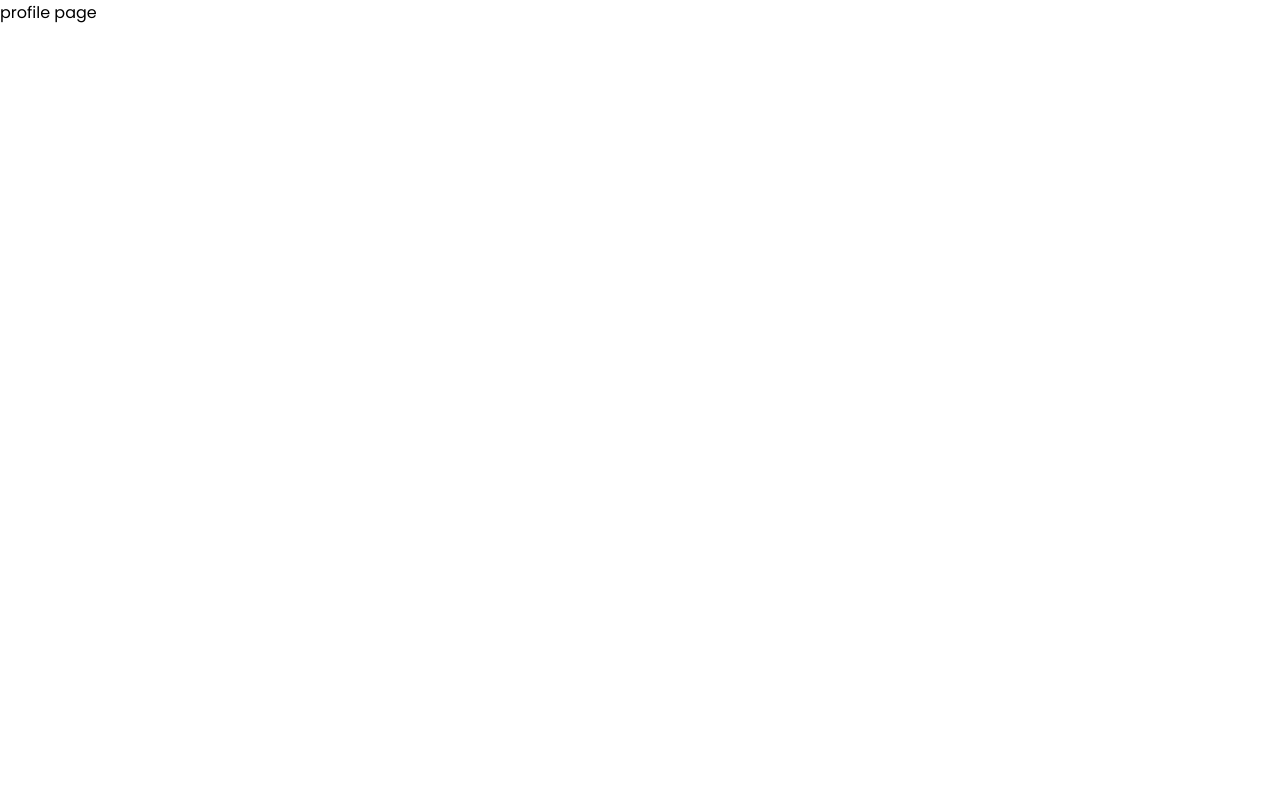
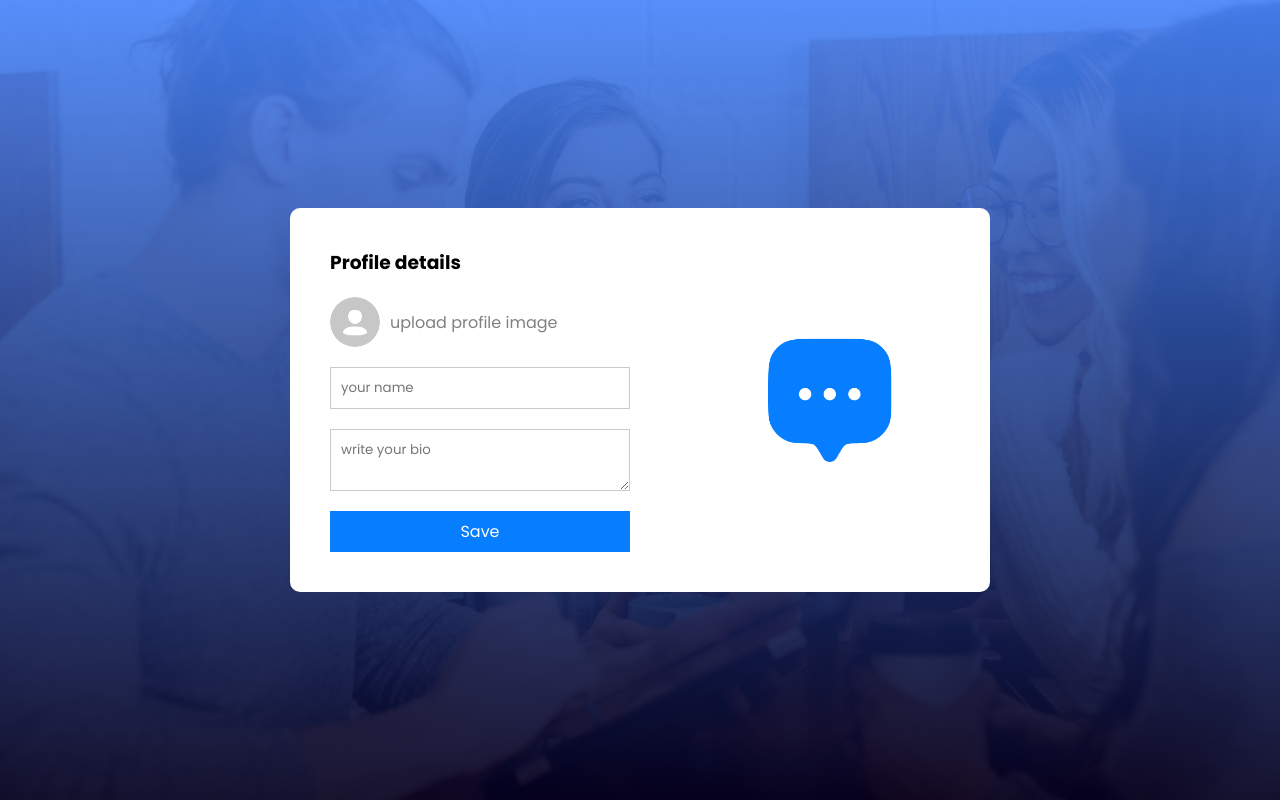
Before and after one commit to emircanbakar/Chat-App, a React (Vite) app: page /profile in a window 1280 px wide. Built offline with nearby package versions, Linux system fonts and the light colour scheme.

Commit message:
firebase kurulumu login işlemleri

```diff
--- a/package.json
+++ b/package.json
@@ -14,6 +14,7 @@
     "react": "^18.3.1",
     "react-dom": "^18.3.1",
     "react-router-dom": "^6.26.2",
+    "react-toastify": "^10.0.5",
     "toastify-react": "^4.3.1"
   },
   "devDependencies": {
--- a/src/App.jsx
+++ b/src/App.jsx
@@ -2,16 +2,19 @@
 import Login from "./pages/Login/Login";
 import Chat from "./pages/Chat/Chat";
 import ProfileUpdate from "./pages/ProfileUpdate/ProfileUpdate";
+import { ToastContainer } from "react-toastify";
+import "react-toastify/dist/ReactToastify.css";
 
 const App = () => {
   return (
-    <div>
+    <>
+      <ToastContainer />
       <Routes>
         <Route path="/" element={<Login />} />
         <Route path="/chat" element={<Chat />} />
-        <Route path="/profile" element={<ProfileUpdate/>} />
+        <Route path="/profile" element={<ProfileUpdate />} />
       </Routes>
-    </div>
+    </>
   );
 };
 
--- /dev/null
+++ b/src/config/firebase.js
@@ -0,0 +1,75 @@
+// Import the functions you need from the SDKs you need
+import { initializeApp } from "firebase/app";
+import {
+  createUserWithEmailAndPassword,
+  getAuth,
+  signInWithEmailAndPassword,
+  signOut,
+} from "firebase/auth";
+import { getFirestore, setDoc, doc } from "firebase/firestore";
+import { toast } from "react-toastify";
+// TODO: Add SDKs for Firebase products that you want to use
+// https://firebase.google.com/docs/web/setup#available-libraries
+
+// Your web app's Firebase configuration
+const firebaseConfig = {
+  apiKey: "AIzaSyDeNWAdoTUX7ujAd6Sizitx9EM_Jprt38I",
+  authDomain: "chat-app-154e0.firebaseapp.com",
+  projectId: "chat-app-154e0",
+  storageBucket: "chat-app-154e0.appspot.com",
+  messagingSenderId: "218146707995",
+  appId: "1:218146707995:web:0f78b689a1874f856936be",
+};
+
+// Initialize Firebase
+const app = initializeApp(firebaseConfig);
+const auth = getAuth(app);
+const db = getFirestore(app);
+const signup = async (username, email, password) => {
+  try {
+    const res = await createUserWithEmailAndPassword(auth, email, password);
+    const user = res.user;
+
+    // Firestore'a kullanıcı bilgilerini ekle
+    await setDoc(doc(db, "users", user.uid), {
+      id: user.uid,
+      username: username.toLowerCase(),
+      email,
+      name: "",
+      avatar: "",
+      bio: "Hey, I am using ChatApp!",
+      lastSeen: Date.now(),
+    });
+
+    // Firestore'a chat bilgilerini ekle
+    await setDoc(doc(db, "chats", user.uid), {
+      chatData: [],
+    });
+
+    toast.success("Kullanıcı oluşturuldu!");
+  } catch (error) {
+    toast.error(error.code.split("/")[1].split("-").join(" "));
+  }
+};
+
+const login = async (email, password) => {
+  try {
+    await signInWithEmailAndPassword(auth, email, password);
+    toast.success("Giriş başarıyla yapıldı!");
+  } catch (error) {
+    console.error("Hata oluştu: ", error);
+    toast.error(error.code.split("/")[1].split("-").join(" "));
+  }
+};
+
+const logout = async () => {
+    try {
+        await signOut(auth)
+        toast.success("Çıkış yapıldı!");
+    } catch (error) {
+        console.error("Hata oluştu: ", error);
+        toast.error(error.code.split("/")[1].split("-").join(" "));
+    }
+}
+
+export { signup, login, logout, auth, db };
--- a/src/pages/Login/Login.jsx
+++ b/src/pages/Login/Login.jsx
@@ -1,17 +1,32 @@
 import "./Login.css";
 import assets from "../../assets/assets";
 import { useState } from "react";
+import { signup, login } from "../../config/firebase";
 
 const Login = () => {
   const [currentState, setCurrentState] = useState("Sign Up");
+  const [username, setUsername] = useState("");
+  const [email, setEmail] = useState("");
+  const [password, setPassword] = useState("");
+
+  const onSubmitHandler = (event) =>{
+    event.preventDefault()
+    if(currentState === "Sign Up"){
+      signup(username, email, password)
+    }else{
+      login(email, password)
+    }
+  }
 
   return (
     <div className="login">
       <img src={assets.logo_big} alt="" className="logo" />
-      <form className="login-form">
+      <form onSubmit={onSubmitHandler} className="login-form">
         <h2> {currentState} </h2>
         {currentState === "Sign Up" ? (
           <input
+            onChange={(e) => setUsername(e.target.value)}
+            value={username}
             type="text"
             placeholder="username"
             required
@@ -20,12 +35,16 @@
         ) : null}
 
         <input
+          onChange={(e) => setEmail(e.target.value)}
+          value={email}
           type="email"
           placeholder="email address"
           className="form-input"
           required
         />
         <input
+          onChange={(e) => setPassword(e.target.value)}
+          value={password}
           type="password"
           placeholder="password"
           required
@@ -48,7 +67,10 @@
           ) : (
             <p className="login-toggle">
               Create an account
-              <span onClick={() => setCurrentState("Sign Up")}> click here</span>
+              <span onClick={() => setCurrentState("Sign Up")}>
+                {" "}
+                click here
+              </span>
             </p>
           )}
         </div>
--- a/src/pages/ProfileUpdate/ProfileUpdate.css
+++ b/src/pages/ProfileUpdate/ProfileUpdate.css
@@ -0,0 +1,62 @@
+.profile {
+  min-height: 100vh;
+  background: url(/background.png) no-repeat;
+  background-size: cover;
+  display: flex;
+  align-items: center;
+  justify-content: center;
+}
+
+.profile-container {
+  background: white;
+  display: flex;
+  align-items: center;
+  justify-content: space-between;
+  min-width: 700px;
+  border-radius: 10px;
+}
+
+.profile-pic {
+  max-width: 160px;
+  aspect-ratio: 1/1;
+  margin: 20px auto;
+  border-radius: 50%;
+}
+
+.profile form {
+  display: flex;
+  flex-direction: column;
+  gap: 20px;
+  padding: 40px;
+}
+
+.profile label {
+  display: flex;
+  align-items: center;
+  gap: 10px;
+  color: gray;
+  cursor: pointer;
+}
+
+.profile label img {
+  width: 50px;
+  aspect-ratio: 1/1;
+  border-radius: 50%;
+}
+
+.profile input,
+textarea {
+    padding: 10px;
+    min-width: 300px;
+    border: 1px solid #c9c9c9;
+    outline-color: #077EFF;
+}
+
+.profile form button{
+    border: none;
+    color: white;
+    background-color: #077EFF;
+    padding: 8px;
+    font-size: 1rem;
+    cursor: pointer;
+}
--- a/src/pages/ProfileUpdate/ProfileUpdate.jsx
+++ b/src/pages/ProfileUpdate/ProfileUpdate.jsx
@@ -1,11 +1,40 @@
-import "./ProfileUpdate.css"
+import "./ProfileUpdate.css";
+import assets from "../../assets/assets";
+import { useState } from "react";
 
 const ProfileUpdate = () => {
+  const [img, setImg] = useState(false);
+
   return (
-    <div>
-      profile page
+    <div className="profile">
+      <div className="profile-container">
+        <form>
+          <h3>Profile details</h3>
+          <label htmlFor="avatar">
+            <input
+              onChange={(e) => setImg(e.target.files[0])}
+              type="file"
+              id="avatar"
+              accept=".png, .jpg, .jpeg"
+              hidden
+            />
+            <img
+              src={img ? URL.createObjectURL(img) : assets.avatar_icon}
+              alt=""
+            />
+            upload profile image
+          </label>
+          <input type="text" placeholder="your name" required />
+          <textarea placeholder="write your bio" required></textarea>
+          <button type="submit">Save</button>
+        </form>
+        <img
+          className="profile-pic"
+          src={img ? URL.createObjectURL(img) : assets.logo_icon}
+        />
+      </div>
     </div>
-  )
-}
+  );
+};
 
-export default ProfileUpdate
+export default ProfileUpdate;
```
Also changed, not shown: 1 other file (tests, documents, lock files or other folders).
